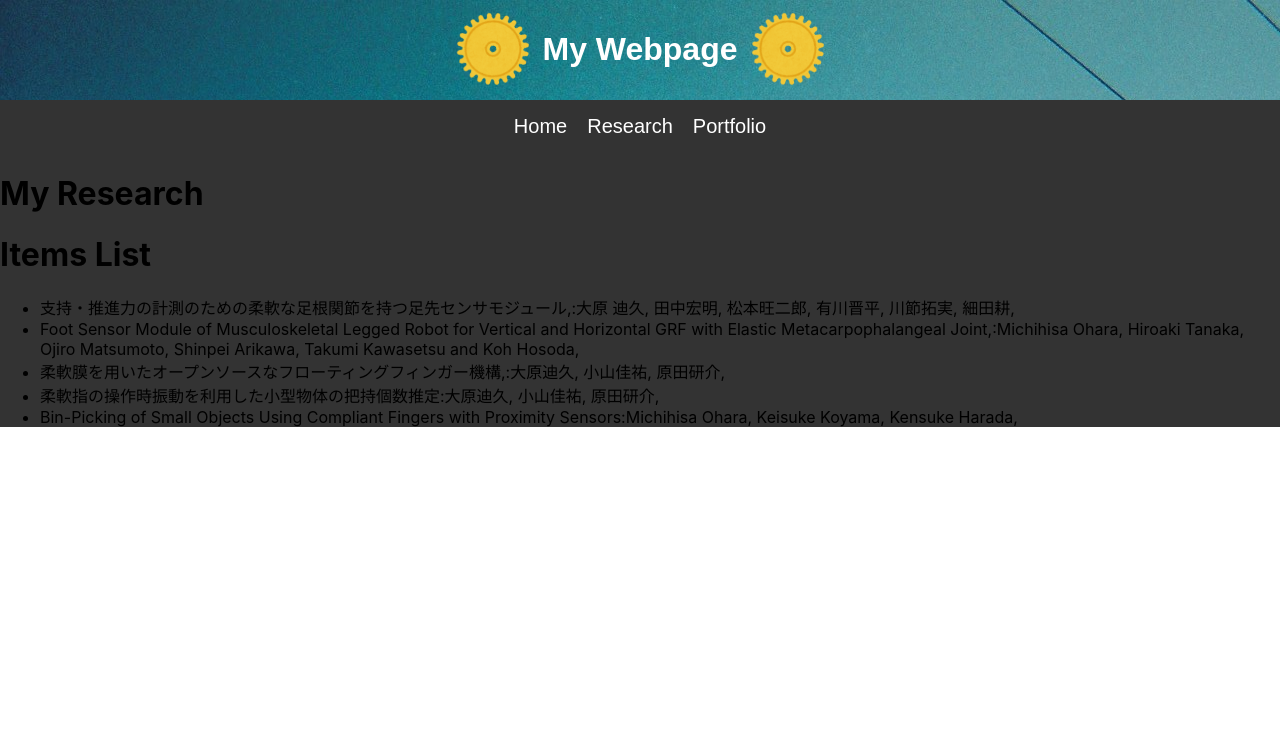
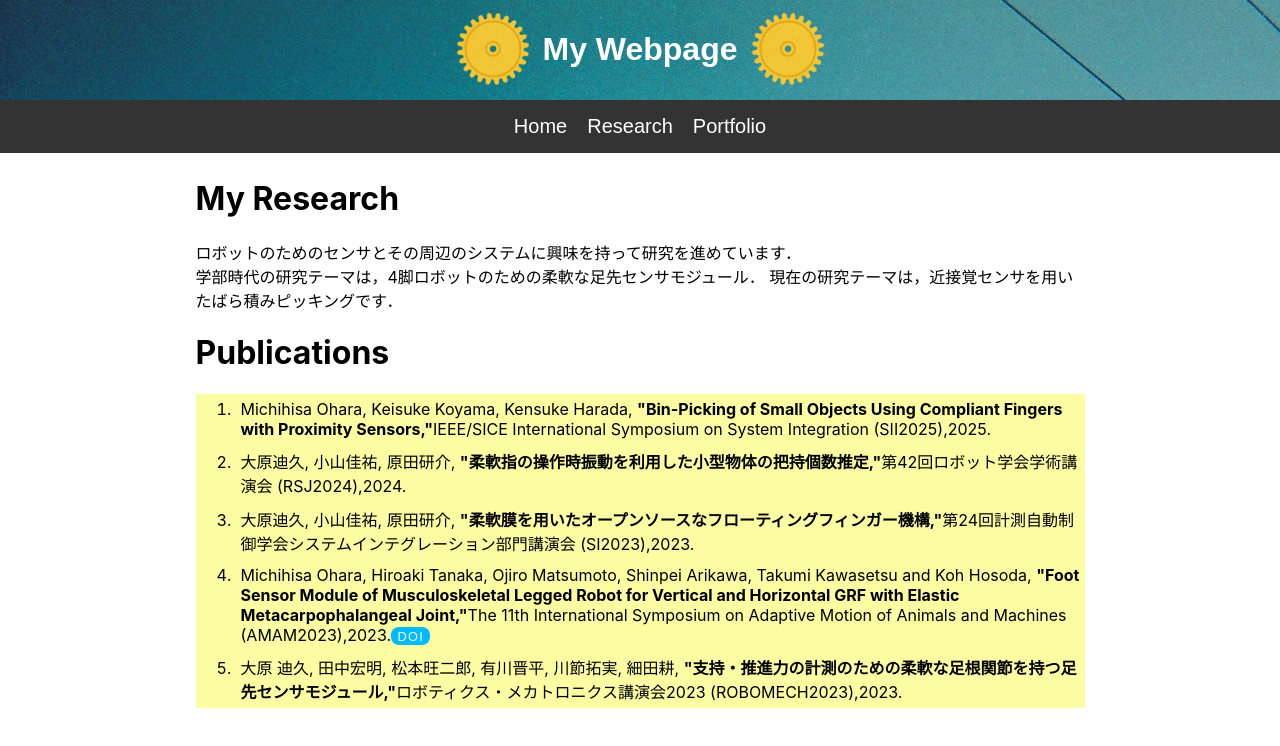
Before and after one commit to cha-mic/my_webpage_react, a React (Create React App) app: page /Research in a window 1280 px wide. Shown: the top 746 px of the page. Built offline with nearby package versions, Linux system fonts and the light colour scheme.

Commit message:
doiボタン追加

```diff
--- a/package.json
+++ b/package.json
@@ -7,6 +7,7 @@
     "@testing-library/react": "^13.4.0",
     "@testing-library/user-event": "^13.5.0",
     "react": "^18.3.1",
+    "react-bootstrap": "^2.10.6",
     "react-dom": "^18.3.1",
     "react-router-dom": "^7.0.1",
     "react-scripts": "5.0.1",
--- a/src/App.css
+++ b/src/App.css
@@ -39,8 +39,9 @@
 
 /* コンテンツ部分 */
 .switch-contents {
-  /* margin: auto; */
   /* height: 10%; */
+  /* width: 70%; */
+  /* margin: 0 auto; */
   margin: 0;
   padding: 0;
   background-color: #333;
--- a/src/components/Home.css
+++ b/src/components/Home.css
@@ -1,5 +1,12 @@
 .home {
     /* width: 70%; */
+    padding: 5px;
+    margin: 0 auto;
+    background-color: white;
+}
+
+.home-disp {
+    width: 70%;
     margin: auto;
     background-color: white;
     color: black;
--- a/src/components/Home.jsx
+++ b/src/components/Home.jsx
@@ -1,7 +1,7 @@
 import './Home.css';
+import Profile from './Profile'
+
 import logo from '../figs/logo_intro_dummy.png'
-
-import Profile from './Profile'
 
 function Introduction(){
     return(
@@ -20,9 +20,11 @@ function Introduction(){
 export const Home = () => {
     return (
       <div className='home'>
-        <h1>Home</h1>
-        <Introduction />
-        <Profile />
+        <div className='home-disp'>
+            <h1>Home</h1>
+            <Introduction />
+            <Profile />
+        </div>
       </div>
     );
 };
--- a/src/components/Profile.jsx
+++ b/src/components/Profile.jsx
@@ -12,7 +12,7 @@ export const ReadProfile = () =>{
 
     return (
         <div>
-        <h1>Items List</h1>
+        <h1>Profile</h1>
         <ul>
         {cdList.map((item, index) => (
             <li key={index}>
--- /dev/null
+++ b/src/components/Research.css
@@ -0,0 +1,43 @@
+.research {
+    padding: 5px;
+    margin: 0 auto;
+    background-color: white;
+}
+
+.research-disp {
+    width: 70%;
+    margin: auto;
+    background-color: white;
+    color: black;
+}
+
+.publications ol {
+    /* width: 100%; */
+    /* display: flex; */
+    /* padding: 10px; */
+    background-color: #fcfca2;
+}
+
+.publications li {
+    margin: auto;
+    padding: 5px;
+}
+
+.doi-button {
+    display: inline-block;
+    font-size: 0.8rem;
+    font-family: Arial;
+    /* font-weight: bold; */
+    /* width: 3em; */
+    letter-spacing: 0.1em;
+    padding: 0.1rem 0.4rem;
+    border-radius: 0.5rem;
+    text-align: center;
+    vertical-align: middle;
+    background-color: #00bbff;
+}
+
+.doi-button a {
+    text-decoration: none;
+    color: white;
+}
--- a/src/components/Research.jsx
+++ b/src/components/Research.jsx
@@ -1,34 +1,85 @@
 import React, { useEffect, useState } from "react";
+import { Link } from "react-router-dom";
+import { Button} from 'react-bootstrap';
+import './Research.css'
+
 import Data from '../data/research.json'
+
+// const DoiButton =(doi)=> {
+//   if(doi == "None"){
+//     return null
+//   }
+//   else{
+//     return (
+//       <Button as="a" href= {doi}>DOI</Button>
+//     )
+//   }
+// }
+
+const DoiButton = ({doi_}) => {
+
+  if (!doi_ || doi_ === "None") {
+    return null;
+  }
+  return (
+    <div className="doi-button">
+      <Button as="a" href={doi_}>DOI</Button>
+    </div>
+  );
+
+};
 
 export const ReadResearch = () =>{
 
   /** jsonデータ編集 */
-  const cdList = [];
+  var cdList_auther    = [];
+  var cdList_title     = [];
+  var cdList_year      = [];
+  var cdList_publisher = [];
+  var cdList_doi       = [];
   for (var cdNo in Data) {
-      const cdStr =  Data[cdNo]["title"] + ":" + Data[cdNo]["auther"];
-      cdList.push(cdStr);
+      const cdStr_auther    = Data[cdNo]["auther"];
+      const cdStr_title     = Data[cdNo]["title"];
+      const cdStr_yaer      = Data[cdNo]["year"];
+      const cdStr_publisher = Data[cdNo]["publisher"];
+      var cdStr_doi       = Data[cdNo]["doi"];
+      cdList_auther.push(cdStr_auther);
+      cdList_title.push(cdStr_title);
+      cdList_year.push(cdStr_yaer);
+      cdList_publisher.push(cdStr_publisher);
+      cdList_doi.push(cdStr_doi);
   }
+  const cdList_auther_reversed = [...cdList_auther].reverse()
 
   return (
-      <div>
-      <h1>Items List</h1>
-      <ul>
-      {cdList.map((item, index) => (
+      <div className="publications">
+        <h1>Publications</h1>
+        <ol>
+        {cdList_auther_reversed.map((item, index) => (
             <li key={index}>
-          {item}
+              {item} <b>"{cdList_title[cdList_auther_reversed.length - index - 1]}"</b>
+              {cdList_publisher[cdList_auther_reversed.length - index - 1]}
+              {cdList_year[cdList_auther_reversed.length - index - 1]}
+              <DoiButton doi_={cdList_doi[cdList_auther_reversed.length - index - 1]} />
             </li>
         ))}
-      </ul>
+        </ol>
       </div>
   );
 };
 
 export const Research = () => {
     return (
+      <div className="research">
+        <div className="research-disp">
+          <h1>My Research</h1>
           <div>
-        <h1>My Research</h1>
+          ロボットのためのセンサとその周辺のシステムに興味を持って研究を進めています．<br />
+          学部時代の研究テーマは，4脚ロボットのための柔軟な足先センサモジュール．
+          現在の研究テーマは，近接覚センサを用いたばら積みピッキングです．
+          </div>
           <ReadResearch />
+        </div>
       </div>
     );
   };
--- a/src/data/research.json
+++ b/src/data/research.json
@@ -3,30 +3,35 @@
         "title": "支持・推進力の計測のための柔軟な足根関節を持つ足先センサモジュール,",
         "auther": "大原 迪久, 田中宏明, 松本旺二郎, 有川晋平, 川節拓実, 細田耕,",
         "publisher": "ロボティクス・メカトロニクス講演会2023 (ROBOMECH2023),",
-        "year": "2023."
+        "year": "2023.",
+        "doi": ""
     },
     "pb2":{
         "title": "Foot Sensor Module of Musculoskeletal Legged Robot for Vertical and Horizontal GRF with Elastic Metacarpophalangeal Joint,",
         "auther": "Michihisa Ohara, Hiroaki Tanaka, Ojiro Matsumoto, Shinpei Arikawa, Takumi Kawasetsu and Koh Hosoda,",
         "publisher": "The 11th International Symposium on Adaptive Motion of Animals and Machines (AMAM2023),",
-        "year": "2023."
+        "year": "2023.",
+        "doi": "https://doi.org/10.18910/92307"
     },
     "pb3":{
         "title": "柔軟膜を用いたオープンソースなフローティングフィンガー機構,",
         "auther": "大原迪久, 小山佳祐, 原田研介,",
         "publisher": "第24回計測自動制御学会システムインテグレーション部門講演会 (SI2023),",
-        "year": "2023."
+        "year": "2023.",
+        "doi": "None"
     },
     "pb4":{
-        "title": "柔軟指の操作時振動を利用した小型物体の把持個数推定",
+        "title": "柔軟指の操作時振動を利用した小型物体の把持個数推定,",
         "auther": "大原迪久, 小山佳祐, 原田研介,",
         "publisher": "第42回ロボット学会学術講演会 (RSJ2024),",
-        "year": "2024."
+        "year": "2024.",
+        "doi": "None"
     },
     "pb5":{
-        "title": "Bin-Picking of Small Objects Using Compliant Fingers with Proximity Sensors",
+        "title": "Bin-Picking of Small Objects Using Compliant Fingers with Proximity Sensors,",
         "auther": "Michihisa Ohara, Keisuke Koyama, Kensuke Harada,",
         "publisher": "IEEE/SICE International Symposium on System Integration (SII2025),",
-        "year": "2025."
+        "year": "2025.",
+        "doi": "None"
     }
 }
```
Also changed, not shown: 1 other file (tests, documents, lock files or other folders). Lines whose indentation alone changed are shown as unchanged.
